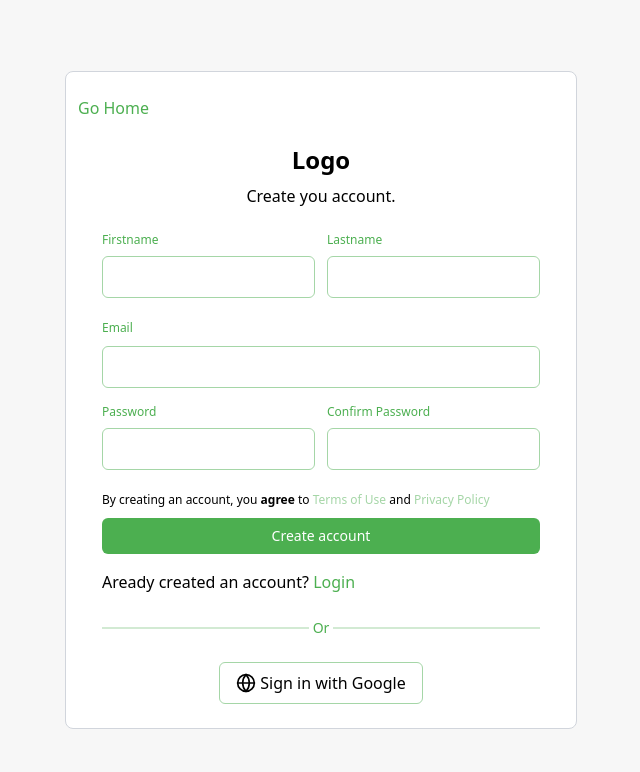
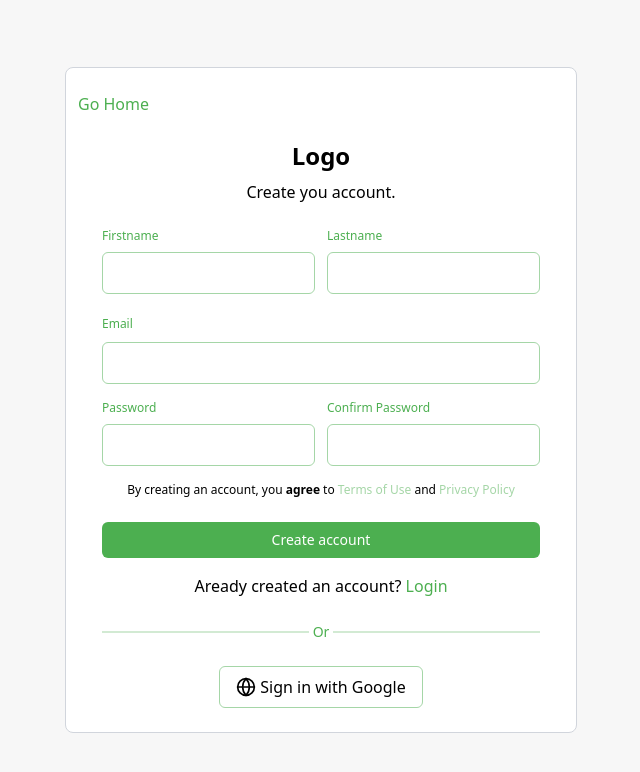
Before and after one commit to CodedJay672/tmg, a Next.js app: page /sign-up in a window 1280 px wide. Shown: the top 772 px of the page, without its empty margins (319-959 px from the left). Built offline with nearby package versions, Linux system fonts and the light colour scheme; no server answers.

Commit message:
fix: change small to p and align to center

```diff
--- a/src/app/(auth)/sign-in/page.tsx
+++ b/src/app/(auth)/sign-in/page.tsx
@@ -14,7 +14,7 @@ const SignIn = () => {
 
       <div className="w-full flex-center flex-col gap-2 my-6">
         <h1 className="text-2xl font-bold">Logo</h1>
-        <p className="text-base font-medium">Create you account.</p>
+        <p className="text-base font-medium">Login to you account.</p>
       </div>
 
       <AuthForm type="SIGN_IN" />
--- a/src/components/AuthForm.tsx
+++ b/src/components/AuthForm.tsx
@@ -127,11 +127,11 @@ const AuthForm = ({ type }: { type: "SIGN_IN" | "SIGN_UP" }) => {
       </div>
 
       {type === "SIGN_UP" && (
-        <small className="w-full text-center text-xs -mt-6">
+        <p className="w-full text-center text-xs ">
           By creating an account, you <b>agree</b> to{" "}
           <span className="text-secondary">Terms of Use</span> and{" "}
           <span className="text-secondary">Privacy Policy</span>
-        </small>
+        </p>
       )}
 
       <SubmitButton label={type === "SIGN_IN" ? "Sign in" : "Create account"} />
@@ -144,7 +144,7 @@ const AuthForm = ({ type }: { type: "SIGN_IN" | "SIGN_UP" }) => {
           </Link>
         </p>
       ) : (
-        <p>
+        <p className="w-full text-center">
           Aready created an account?{" "}
           <Link href="/sign-in" className="text-bold text-primary">
             Login
```
